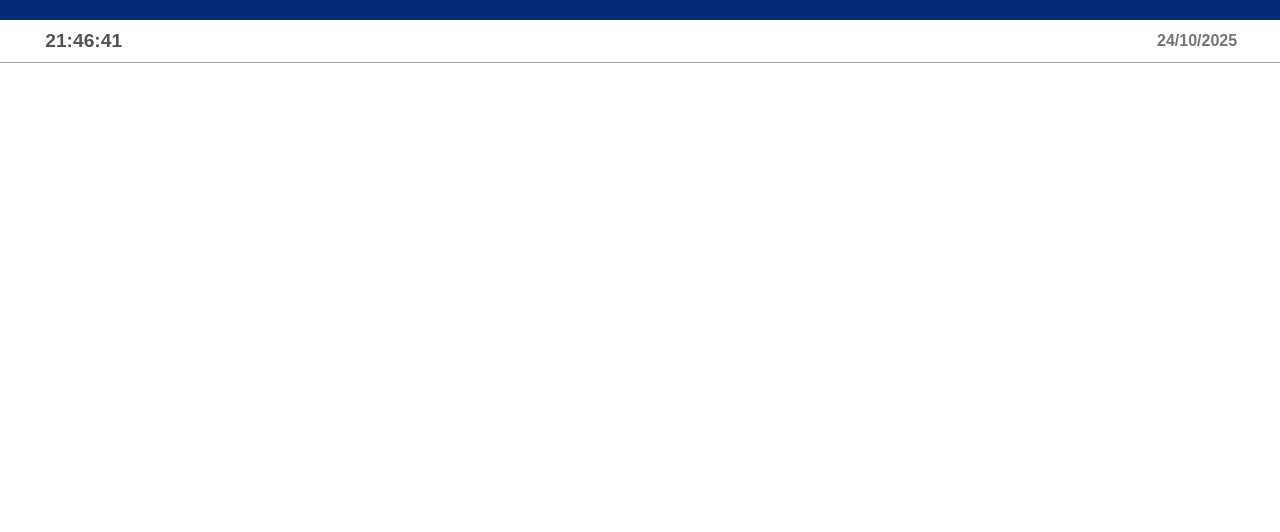
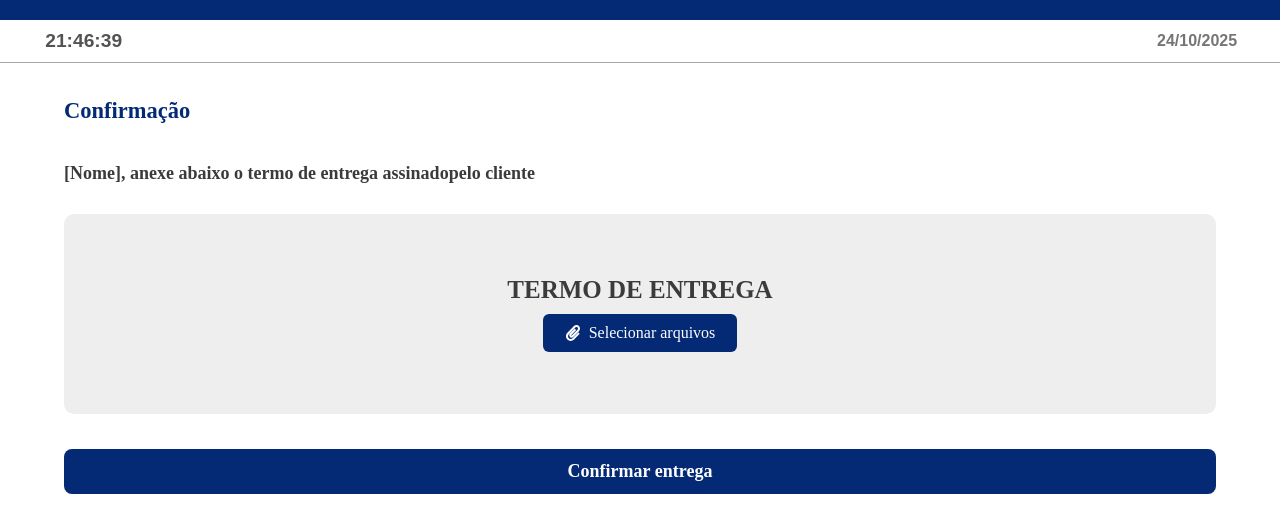
Before and after one commit to brunalima-ssann/Interface-Bravium-Atrus, a React (Vite) app in the folder app_home/: page /confirmacao in a window 1280 px wide. Shown: the top 532 px of the page. Built offline with nearby package versions, Linux system fonts and the light colour scheme.

Commit message:
Atualizações - Interface

```diff
--- a/app_home/src/App.jsx
+++ b/app_home/src/App.jsx
@@ -4,6 +4,7 @@ import Login from './componentes/login'
 import Entregas from './componentes/entregas'
 import Detalhes from './componentes/detalhes'
 import Confirmacao from './componentes/confirmacao';
+import Pos_Confirmacao from './componentes/posConfirmacao';
 
 function App() {
 
@@ -15,6 +16,7 @@ function App() {
         <Route path="/entregas" element={<Entregas />} />
         <Route path="/detalhes/:id" element={<Detalhes/>} />
         <Route path ="/confirmacao" element={<Confirmacao/>}/>
+        <Route path="/posConfirmacao" element={<Pos_Confirmacao/>}/>
       </Routes>
     </Router>
     </main>
--- a/app_home/src/componentes/confirmacao.jsx
+++ b/app_home/src/componentes/confirmacao.jsx
@@ -1,14 +1,79 @@
+import { useState, useEffect } from 'react'
+import { useNavigate } from 'react-router-dom'
+import { FaFileAlt, FaPaperclip, FaTrashAlt } from 'react-icons/fa'
 import Styles from '../css/confirmacao.module.css'
 import Relogio from './relogio'
 import Faixa from './faixa'
 
-function Confirmacao(){
+function Confirmacao() {
+    const [nome, setNome] = useState('')
+    const [arquivos, setArquivos] = useState([])
 
-    return(
+    useEffect(() => {
+        const nomeSalvo = localStorage.getItem('nomeUsuario')
+        if (nomeSalvo) setNome(nomeSalvo)
+    }, [])
+
+    // Adicionar novos arquivos
+    const handleArquivoChange = (event) => {
+        const novosArquivos = Array.from(event.target.files)
+        setArquivos((prev) => [...prev, ...novosArquivos])
+    }
+
+    // Remover arquivo individual
+    const handleRemoverArquivo = (index) => {
+        const novaLista = arquivos.filter((_, i) => i !== index)
+        setArquivos(novaLista)
+    }
+
+    const navigate = useNavigate()
+        const confirmarEntrega = () => {
+        navigate("/posConfirmacao") // vai direto pra tela de pós confirmação
+    }
+
+    return (
         <>
-        <Faixa/>
-        <Relogio/>
+            <Faixa />
+            <Relogio />
+            <section className={Styles.confirmacao}>
+                <div className={Styles.texto1}>
+                    <h1>Confirmação</h1>
+                </div>
 
+                <div className={Styles.area_usuario}>
+                    <h1>
+                        {nome ? nome : '[Nome]'}, anexe abaixo o termo de entrega assinadopelo cliente
+                    </h1>
+                </div>
+
+                <div className={Styles.area_envio}>
+                    <div className={Styles.uploadCard}>
+                        <h2>TERMO DE ENTREGA</h2>
+                        <label className={Styles.uploadLabel}>
+                            <FaPaperclip className={Styles.iconClip} />
+                            Selecionar arquivos
+                            <input type="file" multiple onChange={handleArquivoChange} className={Styles.inputFile} />
+                        </label>
+                    </div>
+                </div>
+
+                {arquivos.length > 0 && (
+                    <div className={Styles.listaArquivos}>
+                        {arquivos.map((arquivo, index) => (
+                            <div key={index} className={Styles.arquivoItem}>
+                                <FaFileAlt className={Styles.iconeArquivo} />
+                                <span>{arquivo.name}</span>
+                                <button onClick={() => handleRemoverArquivo(index)} className={Styles.botaoRemover} title="Remover arquivo">
+                                    <FaTrashAlt />
+                                </button>
+                            </div>
+                        ))}
+                    </div>
+                )}
+                <button onClick={confirmarEntrega} className={Styles.botaoConfirmar}>
+                    Confirmar entrega
+                </button>
+            </section>
         </>
     )
 }
--- a/app_home/src/componentes/detalhes.jsx
+++ b/app_home/src/componentes/detalhes.jsx
@@ -1,8 +1,9 @@
-import { useParams, useNavigate } from 'react-router-dom';
-import CardDetalhe from './cardDetalhes'; // <--- letra maiúscula, bate com JSX
-import Faixa from './faixa';
-import Relogio from './relogio';
-import Styles from '../css/detalhes.module.css';
+import { useParams, useNavigate } from 'react-router-dom'
+import CardDetalhe from './cardDetalhes'
+import Faixa from './faixa'
+import Relogio from './relogio'
+import Styles from '../css/detalhes.module.css'
+import { Link } from 'react-router-dom'
 
 
 const pedidos = [
@@ -39,31 +40,31 @@ const pedidos = [
 ];
 
 function Detalhes() {
-  const { id } = useParams();
+  const { id } = useParams()
   const pedido = pedidos.find(p => p.id === Number(id));
 
-  if (!pedido) return <p>Nenhum pedido encontrado</p>;
+  if (!pedido) return <p>Nenhum pedido encontrado</p>
 
-  const { id1 } = useParams();
-  const navigate = useNavigate();
-  const pedido1 = pedidos.find(p => p.id === Number(id));
+  const { id1 } = useParams()
+  const navigate = useNavigate()
+  const pedido1 = pedidos.find(p => p.id === Number(id))
 
-  if (!pedido) return <p>Nenhum pedido encontrado</p>;
+  if (!pedido) return <p>Nenhum pedido encontrado</p>
 
   const handleClienteNaoEncontrado = () => {
     // Pega todos os pedidos do localStorage ou array original
-    const pedidosSalvos = JSON.parse(localStorage.getItem('pedidos')) || pedidos;
+    const pedidosSalvos = JSON.parse(localStorage.getItem('pedidos')) || pedidos
 
     // Atualiza o status do pedido
     const pedidosAtualizados = pedidosSalvos.map(p =>
       p.id === pedido.id ? { ...p, status: 'Cliente não encontrado' } : p
-    );
+    )
 
     // Salva de volta
-    localStorage.setItem('pedidos', JSON.stringify(pedidosAtualizados));
+    localStorage.setItem('pedidos', JSON.stringify(pedidosAtualizados))
 
     // Volta para a tela de entregas
-    navigate('/entregas');
+    navigate('/entregas')
   };
 
 
@@ -79,7 +80,7 @@ function Detalhes() {
           </div>
 
           <div className={Styles.botoes}>
-            <button className={Styles.btnEntregue}>Marcar como entregue</button>
+            <Link to="/confirmacao" className={Styles.btnEntregue}>Marcar como entregue</Link>
             <button className={Styles.btnNaoEncontrado} onClick={handleClienteNaoEncontrado}>Cliente não encontrado</button>
         </div>
 
--- /dev/null
+++ b/app_home/src/componentes/posConfirmacao.jsx
@@ -0,0 +1,39 @@
+import { FiCheck } from 'react-icons/fi';
+import { useEffect, useState } from 'react'
+import { useNavigate } from 'react-router-dom'
+import Styles from '../css/posConfirmacao.module.css'
+import Relogio from './relogio'
+import Faixa from './faixa'
+
+
+function Pos_Confirmacao(){
+
+    const navigate = useNavigate()
+
+   useEffect(() => {
+    const timer = setTimeout(() => {
+      navigate('/entregas')
+   },5000)
+    return () => clearTimeout(timer)
+  }, [navigate])
+
+    return(
+        <>
+        <Faixa/>
+        <Relogio/>
+        <section className={Styles.pos_confirmacao}>
+            <div className={Styles.mensagem}>
+                <div className={Styles.check}>
+                    <FiCheck className={Styles.iconCheck}/>
+                </div>
+                <div className={Styles.texto}>
+                    <h1>Entrega confirmada com sucesso!</h1>
+                    <h3>Você já será direcionado para a tela inicial</h3>
+                </div>
+            </div>
+        </section>
+        </>
+    )
+}
+
+export default Pos_Confirmacao
--- a/app_home/src/css/confirmacao.module.css
+++ b/app_home/src/css/confirmacao.module.css
@@ -0,0 +1,136 @@
+.confirmacao {
+  width: 100%;
+  height: auto;
+  font-family: "Poppins";
+  display: flex;
+  align-items: center;
+  flex-direction: column;
+}
+
+.texto1 {
+  width: 90%;
+  height: 50px;
+  display: flex;
+  flex-direction: column;
+  justify-content: space-between;
+  margin-top: 35px;
+  color: #052A75;
+  font-size: 15px;
+}
+
+.area_usuario {
+  width: 90%;
+  color: #3B3B3B;
+  font-size: 12px;
+  margin-top: 15px;
+}
+
+.area_usuario h1 {
+  font-weight: 600;
+}
+
+.area_envio {
+  width: 90%;
+  background-color: #EEEEEE;
+  height: 200px;
+  border-radius: 10px;
+  margin-top: 15px;
+  display: flex;
+  justify-content: center;
+  flex-direction: column;
+  align-items: center;
+  gap: 20px;
+  margin-top: 30px;
+}
+
+.uploadCard {
+  border-radius: 12px;
+  padding: 35px 20px;
+  text-align: center;
+}
+
+.uploadCard h2 {
+  color: #3B3B3B;
+  font-weight: 600;
+  font-size: 25px;
+  margin-bottom: 10px;
+}
+
+.uploadLabel {
+  display: inline-flex;
+  align-items: center;
+  justify-content: center;
+  gap: 8px;
+  background-color: #052A75;
+  color: white;
+  padding: 10px 22px;
+  border-radius: 6px;
+  font-weight: 500;
+  cursor: pointer;
+  transition: 0.3s;
+}
+
+
+.iconClip {
+  font-size: 1rem;
+}
+
+.inputFile {
+  display: none;
+}
+
+.listaArquivos {
+  width: 90%;
+  margin-top: 20px;
+  display: flex;
+  flex-direction: column;
+  gap: 8px;
+}
+
+.arquivoItem {
+  background-color: #EEEEEE;
+  border-radius: 10px;
+  padding: 10px 14px;
+  display: flex;
+  align-items: center;
+  justify-content: space-between;
+}
+
+.iconeArquivo {
+  color: #052A75;
+  font-size: 1.2rem;
+  margin-right: 8px;
+}
+
+.arquivoItem span {
+  flex: 1;
+  color: #333;
+  font-size: 0.95rem;
+  overflow: hidden;
+  text-overflow: ellipsis;
+  white-space: nowrap;
+}
+
+/* Botão de remover */
+.botaoRemover {
+  background: transparent;
+  border: none;
+  color: #e60800;
+  font-size: 1.1rem;
+  cursor: pointer;
+}
+
+.botaoConfirmar {
+  width: 90%;
+  margin-top: 35px;
+  margin-bottom: 35px;
+  background-color: #052A75;
+  color: white;
+  font-weight: 600;
+  font-size: 18px;
+  padding: 12px 30px;
+  border: none;
+  border-radius: 8px;
+  cursor: pointer;
+  font-family: "Poppins";
+}
--- a/app_home/src/css/detalhes.module.css
+++ b/app_home/src/css/detalhes.module.css
@@ -43,6 +43,10 @@
     font-family: 'Poppins';
     font-weight: 700;
     font-size: 20px;
+    text-decoration: none;
+    align-items: center;
+    justify-content: center;
+    display: flex;
 }
 
 .btnNaoEncontrado{
--- /dev/null
+++ b/app_home/src/css/posConfirmacao.module.css
@@ -0,0 +1,41 @@
+.pos_confirmacao {
+    width: 100%;
+    height: 500px;
+    font-family: "Poppins";
+    display: flex;
+    align-items: center;
+    flex-direction: column;
+}
+
+.mensagem {
+    width: 90%;
+    height: 200px;
+    display: flex;
+    text-align: center;
+    justify-content: space-between;
+    flex-direction: column;
+    margin: auto;
+}
+.check{
+    background-color: #052A75;
+    width: 90px;
+    height: 90px;
+    border-radius: 50%;
+    align-self: center;
+    display: flex;
+    justify-content: center;
+    align-items: center;
+
+}
+.iconCheck{
+    color: white;
+    font-size: 55px;
+}
+.texto h1{
+    color: #052A75;
+    font-size: 35px;
+}
+.texto h3{
+    color: #3B3B3B;
+    font-size: 25px;
+}
```
